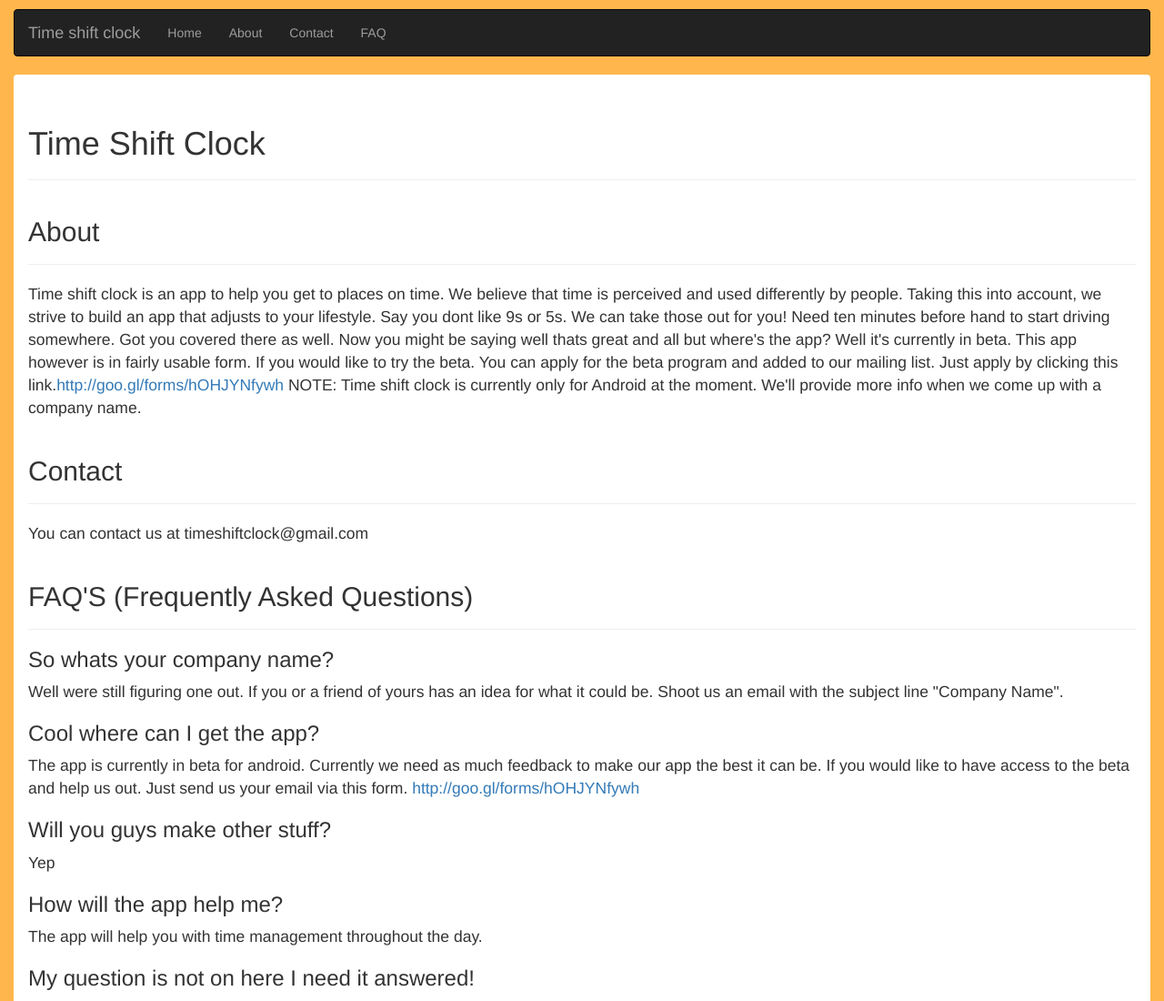
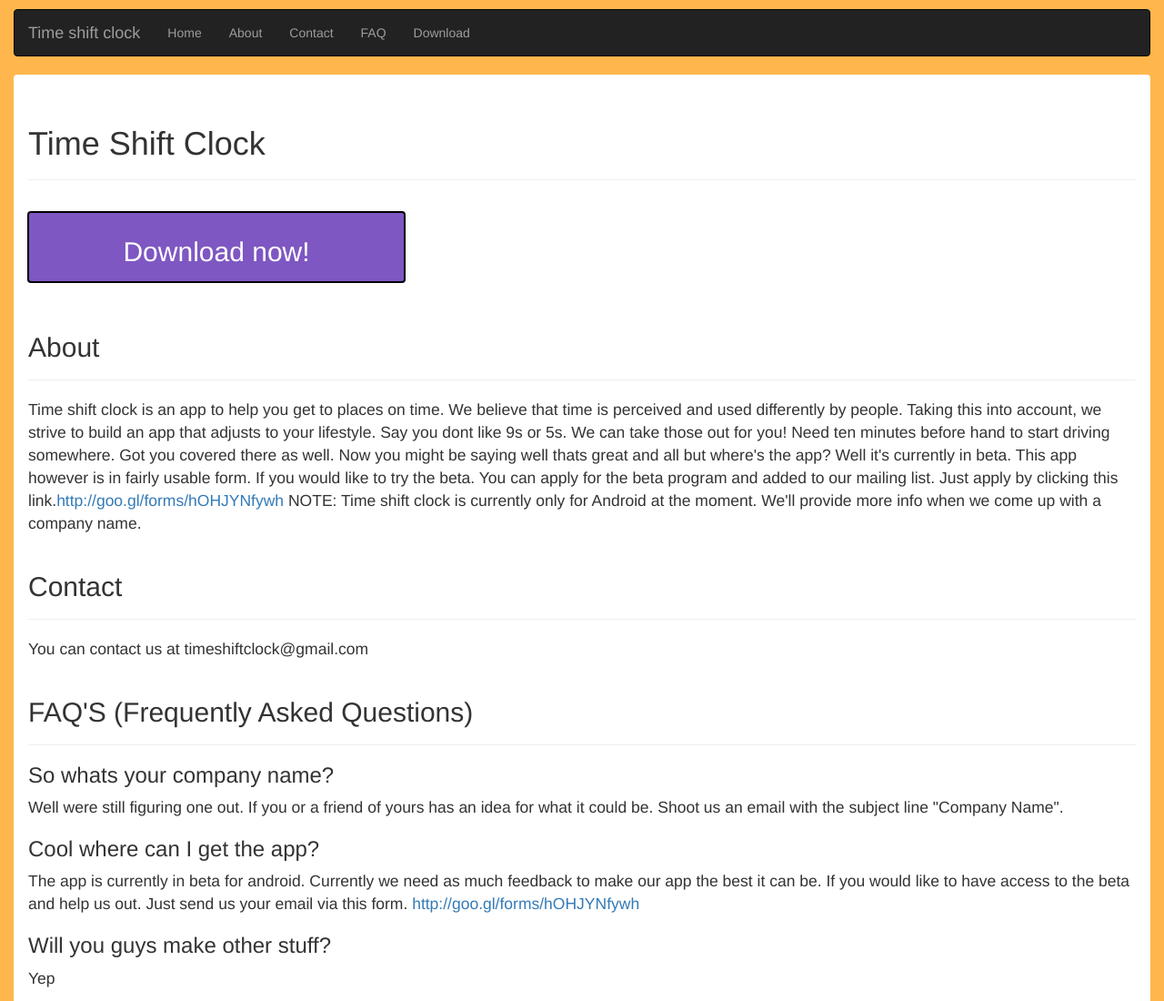
Before and after one commit to Timeshiftstl/timeshiftstl.github.io, a plain HTML site: page _site/index.html in a window 1280 px wide. Shown: the top 1100 px of the page at 91% size. Drawn offline with Linux system fonts and the light colour scheme.

Commit message:
Added some pretty buttons

```diff
--- a/_site/css/mytheme.css
+++ b/_site/css/mytheme.css
@@ -33,8 +33,6 @@ p {
     text-align:right;
 }
 
-
-
 hr {
   border-color:black;
 }
@@ -43,5 +41,9 @@ hr {
   border: 2px solid black;
 }
 
-.website-content{
+#btn-download {
+    background-color: #7E57C2;
+    color:white;
+    margin: 1em;
+    border: 2px solid black;
 }
--- a/_site/index.html
+++ b/_site/index.html
@@ -34,6 +34,7 @@
     <li> <a href = "#about">About</a></li>
     <li> <a href = "#contact">Contact</a></li>
     <li> <a href = "#facs">FAQ</a></li>
+    <li> <a href = "http://goo.gl/forms/hOHJYNfywh"> Download </a></li>
   </ul>
 
 
@@ -47,6 +48,9 @@
   <div class = "panel-body">
     <div class = "page-header">
       <h1>Time Shift Clock</h1>
+    </div>
+    <div class = "row">
+         <a id = "btn-download" href = "http://goo.gl/forms/hOHJYNfywh" class = "col-md-4 btn btn-default" type = "button"><h2>Download now!</h2></a>
     </div>
     <div id = "about">
       <div class = "page-header">
--- a/css/mytheme.css
+++ b/css/mytheme.css
@@ -33,8 +33,6 @@ p {
     text-align:right;
 }
 
-
-
 hr {
   border-color:black;
 }
@@ -43,5 +41,9 @@ hr {
   border: 2px solid black;
 }
 
-.website-content{
+#btn-download {
+    background-color: #7E57C2;
+    color:white;
+    margin: 1em;
+    border: 2px solid black;
 }
```
Also changed, not shown: _includes/nav.html (+1 -0 lines), _layouts/_site/site.html (deleted, +0 -6 lines), index.html (+3 -0 lines).
